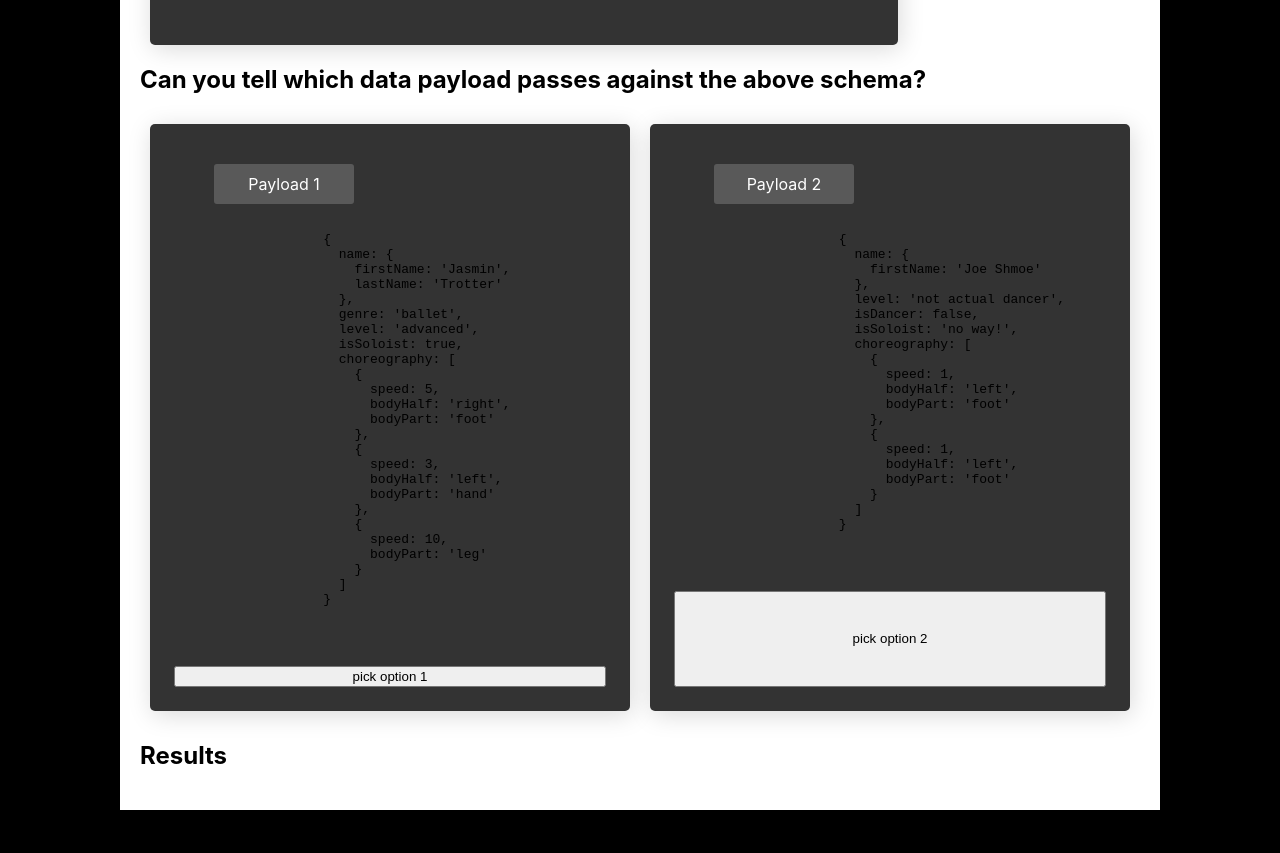
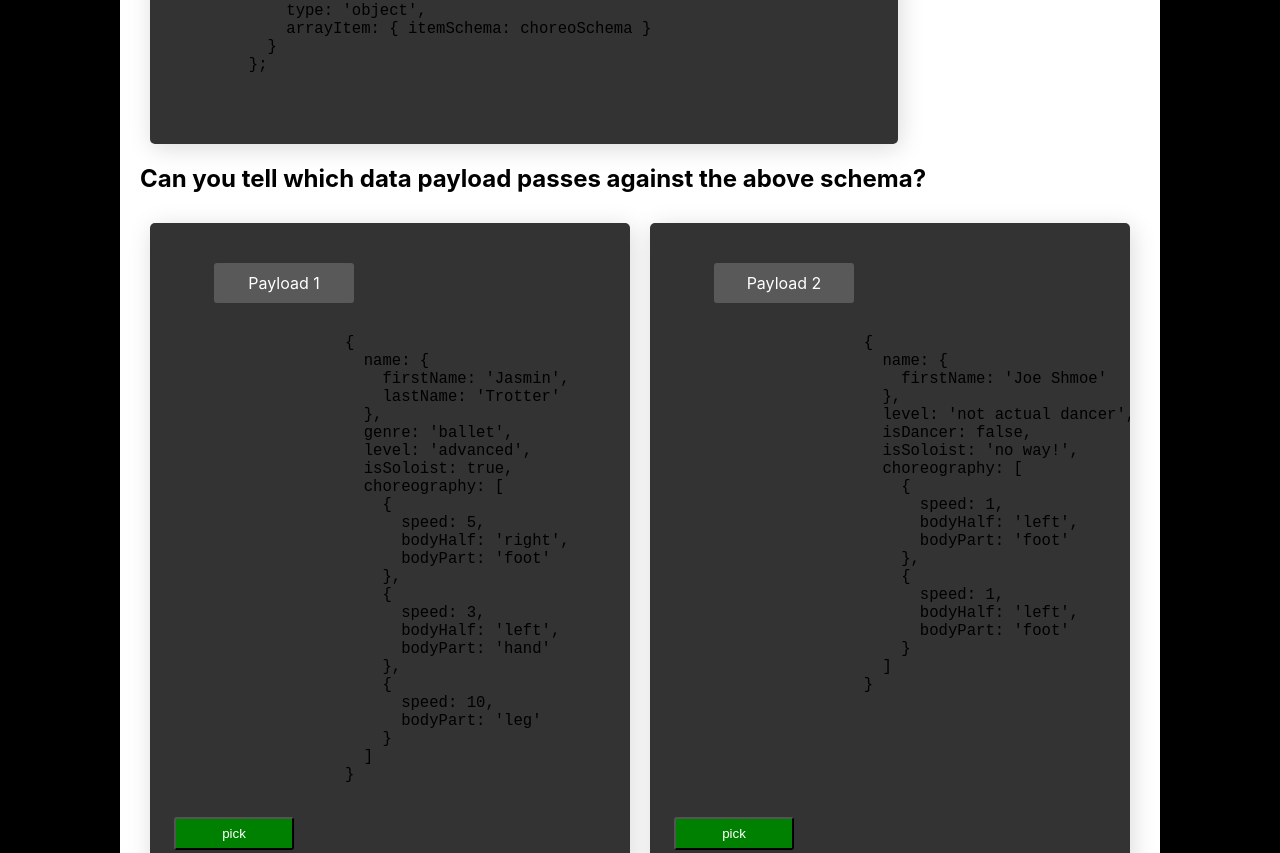
Before and after one commit to JasminTrotter/sprinklr-data-viz, a website built with webpack: page main.html in a window 1280 px wide. Shown: the part 701-1554 px from the top of the page. Before the commit the page ends 1511 px from the top, so only its background shows below. Built offline with nearby package versions, Linux system fonts and the light colour scheme.

Commit message:
style buttons, tweak pretty print

```diff
--- a/main.html
+++ b/main.html
@@ -91,7 +91,7 @@
             </code>
           </pre>
         </figure>
-        <button id="good-data">pick option 1</button>
+        <button id="good-data">pick</button>
       </div>
       <div class="data-option">
         <figure>
@@ -121,7 +121,7 @@
             </code>
           </pre>
         </figure>
-        <button id="bad-data">pick option 2</button>
+        <button id="bad-data">pick</button>
       </div>
     </div>
   </section>
--- a/src/main.css
+++ b/src/main.css
@@ -12,7 +12,16 @@ body {
 }
 
 button {
-  flex: 1 0 auto;
+  position: absolute;
+  bottom: 20px;
+  max-height: 35px;
+  padding: 7px;
+  text-align: center;
+  border-radius: 3px;
+  color: #FFFFFF;
+  background-color: green;
+  width: 120px;
+  cursor: pointer;
 }
 
 .data-option, .schema-snippet {
@@ -29,6 +38,7 @@ button {
   border: 0;
   min-width: 350px;
   box-shadow: 2px 4px 25px rgba(0,0,0,.15);
+  position: relative;
 }
 
 .data-option-container {
@@ -46,3 +56,7 @@ figcaption {
   color: #FFFFFF;
   padding: 10px;
 }
+
+code {
+  font-size: larger;
+}
--- a/src/prettyprint.css
+++ b/src/prettyprint.css
@@ -6,31 +6,16 @@ pre .kwd, code .kwd { color: #E28964; } /* keyword - dark pink */
 pre .com, code .com { color: #AEAEAE; font-style: italic; } /* comment - gray */
 pre .typ, code .typ { color: #89bdff; } /* type - light blue */
 pre .lit, code .lit { color: #3387CC; } /* literal - blue */
-pre .pun, code .pun { color: #fff; } /* punctuation - white */
+pre .pun, code .pun { color: #bdb76b; } /* punctuation - white */
 pre .pln, code .pln { color: #fff; } /* plaintext - white */
 pre .tag, code .tag { color: #89bdff; } /* html/xml tag    - light blue */
 pre .atn, code .atn { color: #bdb76b; } /* html/xml attribute name  - khaki */
 pre .atv, code .atv { color: #65B042; } /* html/xml attribute value - green */
 pre .dec, code .dec { color: #3387CC; } /* decimal - blue */
 
-pre.prettyprint, code.prettyprint {
-
+code.prettyprint {
 	border-radius: 8px;
 }
-
-pre.prettyprint {
-	width: 95%;
-	margin: 1em auto;
-	padding: 1em;
-	white-space: pre-wrap;
-}
-
-
-/* Specify class=linenums on a pre to get line numbering */
-ol.linenums { margin-top: 0; margin-bottom: 0; color: #AEAEAE; } /* IE indents via margin-left */
-li.L0,li.L1,li.L2,li.L3,li.L5,li.L6,li.L7,li.L8 { list-style-type: none }
-/* Alternate shading for lines */
-li.L1,li.L3,li.L5,li.L7,li.L9 { }
 
 @media print {
   pre .str, code .str { color: #060; }
--- a/src/render-viz.js
+++ b/src/render-viz.js
@@ -19,7 +19,7 @@ function renderD3(dataset) {
     .enter()
     .append('p')
     .text(function (d) { return d });
-  document.getElementById('results').scrollIntoView();
+  document.getElementById('results').lastElementChild.scrollIntoView();
 };
 
 
```
